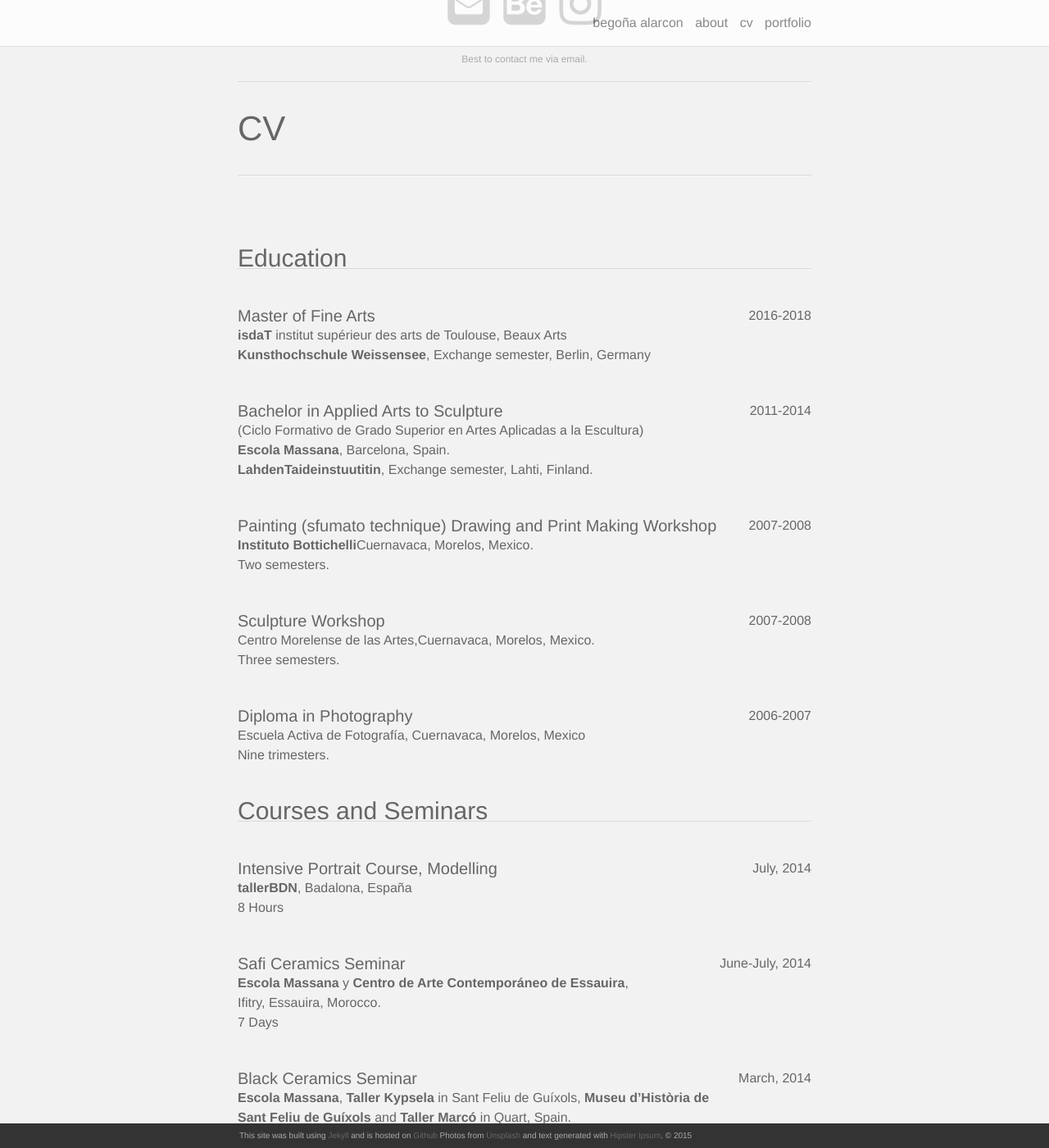
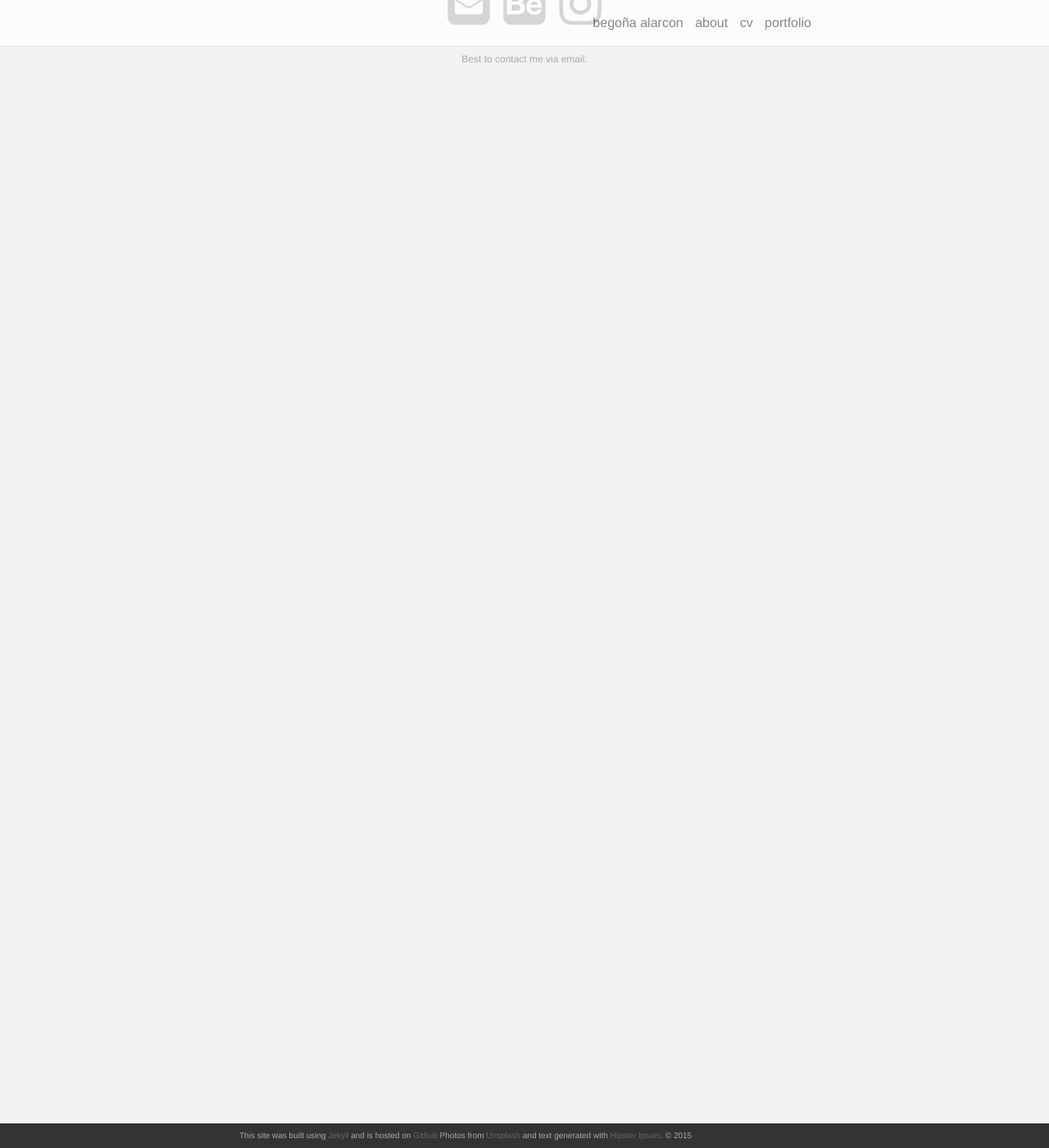
Before and after one commit to begoalarcon/begoalarcon.github.io, a Jekyll site: the page built from about.md, in a window 1280 px wide and 1400 px high, scrolled down 515 px. Shown: the whole window at 82% size. Built offline with Jekyll 4.4.1, drawn with Linux system fonts in a browser that asks for light colours; nearby versions of some CDN libraries; some of the changed text lies outside the part shown.

Commit message:
Update about.md

```diff
--- a/about.md
+++ b/about.md
@@ -27,197 +27,3 @@ permalink: /about/
 <div class="col three caption">
 	Best to contact me via email.
 </div>
-
-<br/>
-<hr/>
-<br/>
-<h2>CV</h2>
-<br/>
-<hr/>
-<br/>
-
-
-<br/>
-<h3>Education</h3>
-<hr/>
-<br/>
-<div id="textbox">
-  <p class="alignright">2016-2018</p>
-</div>
-<h4>Master of Fine Arts </h4>
-<b>isdaT</b> institut supérieur des arts de Toulouse, Beaux Arts<br/>
-<b>Kunsthochschule Weissensee</b>, Exchange semester, Berlin, Germany <br/>
-<br/>
-<div id="textbox">
-  <p class="alignright">2011-2014</p>
-</div>
-<h4>Bachelor in Applied Arts to Sculpture</h4>
-(Ciclo Formativo de Grado Superior en Artes Aplicadas a la Escultura)<br/>
-<b>Escola Massana</b>, Barcelona, Spain.<br/>
-<b>LahdenTaideinstuutitin</b>, Exchange semester, Lahti, Finland.<br/>
-<br/>
-<div id="textbox">
-  <p class="alignright">2007-2008</p>
-</div>
-<h4>Painting (sfumato technique) Drawing and Print Making Workshop</h4>
-<b>Instituto Bottichelli</b>Cuernavaca, Morelos, Mexico.<br/>
-Two semesters.<br/>
-<br/>
-<div id="textbox">
-  <p class="alignright">2007-2008</p>
-</div>
-<h4>Sculpture Workshop</h4>
-Centro Morelense de las Artes,Cuernavaca, Morelos, Mexico. <br/>
-Three semesters.<br/>
-<br/>
-<div id="textbox">
-  <p class="alignright">2006-2007</p>
-</div>
-<h4>Diploma in Photography</h4>
-Escuela Activa de Fotografía, Cuernavaca, Morelos, Mexico <br/>
-Nine trimesters.<br/>
-<br/>
-<h3>Courses and Seminars</h3>
-<hr/>
-<br/>
-<div id="textbox">
-  <p class="alignright">July, 2014</p>
-</div>
-<h4>Intensive Portrait Course, Modelling</h4>
-<b>tallerBDN</b>, Badalona, España<br/>
-8 Hours<br/>
-<br/>
-<div id="textbox">
-  <p class="alignright">June-July, 2014</p>
-</div>
-<h4>Safi  Ceramics Seminar</h4>
-<b>Escola Massana</b> y <b>Centro de Arte Contemporáneo de Essauira</b>, <br/>
-Ifitry, Essauira, Morocco.<br/>
-7 Days<br/>
-<br/>
-<div id="textbox">
-  <p class="alignright">March, 2014</p>
-</div>
-<h4>Black Ceramics Seminar</h4>
-<b>Escola Massana</b>, <b>Taller Kypsela</b> in Sant Feliu de Guíxols, <b>Museu d'Història de Sant Feliu de Guíxols</b> and <b>Taller Marcó</b> in Quart, Spain.<br/>
-7 days<br/>
-<br/>
-<div id="textbox">
-  <p class="alignright">March, 2013</p>
-</div>
-<h4>Black Ceramics Seminar</h4>
-<b>Escola Massana</b>, <b>Taller Kypsela</b> in Sant Feliu de Guíxols, <b>Museu d'Història de Sant Feliu de Guíxols</b> and <b>Taller Marcó</b> in Quart, Spain.<br/>
-7 days<br/>
-<br/>
-<div id="textbox">
-  <p class="alignright">2008</p>
-</div>
-<h4>Novohispanic Imagery Sculpture Internacional Course</h4>
-<b>Museo Amparo</b> and the <b>Institute of Aesthetic Research of the Autonomous University of Mexico (Instituto de Investigaciones Estéticas de la Universidad Autónoma de México)</b>.<br/>
-Puebla, México<br/>
-18 Hours<br/>
-<br/>
-
-<h3>Collective Exhibitions</h3>
-<hr/>
-<br/>
-<div id="textbox">
-  <p class="alignright">Feb. 2nd - 4th, 2017</p>
-</div>
-<h4>COLLAGE</h4>
-Galerie du quai. isdaT, Toulouse, France<br/>
-<br/>
-<div id="textbox">
-  <p class="alignright">June 9th, 2016</p>
-</div>
-<h4>CONTEXT</h4>
-Dels motlles Masó a la ceràmica negra contemporània<br/>
-<b>Museo d’Història de Sant Feliu de Guíxols</b><br/>
-Sant Feliu de Guíxols, Spain<br/>
-<br/>
-<div id="textbox">
-  <p class="alignright">Nov. 28th, 2015</p>
-</div>
-Holliday Sale and Exhibition<br/>
-<b>MudFire Gallery</b><br/>
-Decatur, GA. USA<br/>
-<br/>
-<div id="textbox">
-  <p class="alignright">Nov. 2015</p>
-</div>
-Results exhibition of the 2nd Black Ceramics Seminar<br/>
-<b>Museo de la Terrisa de Quart</b><br/>
-Quart, Spain<br/>
-<br/>
-<div id="textbox">
-  <p class="alignright">March 12th, 2015</p>
-</div>
-Results exhibition of the 2nd Black Ceramics Seminar<br/>
-<b>Escola Massana</b><br/>
-Barcelona, Spain<br/>
-<br/>
-<div id="textbox">
-  <p class="alignright">June 12th, 2014</p>
-</div>
-Results exhibition of the 2nd Black Ceramics Seminar<br/>
-<b>Capella del Antic Hospital de Sant Feliu de Guíxols</b><br/>
- Sant Feliu de Guíxols, Spain<br/>
-<br/>
-<div id="textbox">
-  <p class="alignright">Feb. 3rd, 2014</p>
-</div>
-Results exhibition of the 1st Black Ceramics Seminar<br/>
-<b>Escola Massana</b><br/>
-Barcelona, Spain<br/>
-<br/>
-<div id="textbox">
-  <p class="alignright">Dic. 2nd - 16th, 2013</p>
-</div>
-Home Country is a Strawberry<br/>
-Lahden Taideinstituutin<br/>
-Lahti, Finland<br/>
-<br/>
-<div id="textbox">
-  <p class="alignright">Nov. 16th - 23rd, 2013</p>
-</div>
-Teosvältys<br/>
-Lahden Taideinstituutin<br/>
-Lahti, Finland<br/>
-<br/>
-<div id="textbox">
-  <p class="alignright">Sep. 23th - Nov. 7th, 2013</p>
-</div>
-TECHNÉ: La mà que pensa<br/>
-<b>Escola Massana</b><br/>
-Barcelona, Spain<br/>
-<br/>
-<div id="textbox">
-  <p class="alignright">June 20th, 2013</p>
-</div>
-Results exhibition of the 1st Black Ceramics Seminar<br/>
-<b>Capella del Antic Hospital de Sant Feliu de Guíxols</b><br/>
- Sant Feliu de Guíxols, Spain<br/>
-<br/>
-<div id="textbox">
-  <p class="alignright">May 10th - 24th, 2013</p>
-</div>
-Dualitats<br/>
-Centro Cultural Sant Feliu d’Hospitalet<br/>
-L’Hospitalet, Spain<br/>
-<br/>
-<div id="textbox">
-  <p class="alignright">April, 2013</p>
-</div>
-Results exhibition of the 1st Black Ceramics Seminar<br/>
-<b>Capella del Antic Hospital de Sant Feliu de Guíxols</b><br/>
- Sant Feliu de Guíxols, Spain<br/>
-<br/>
-
-<h3>Solo Exhibitions</h3>
-<hr/>
-<br/>
-<div id="textbox">
-  <p class="alignright">Nov. 21st - 29th, 2015</p>
-</div>
-<h4>Mycorrhiza</h4>
-<b>Gallery Lakay Claudele</b>, Atlanta, GA, USA
```
